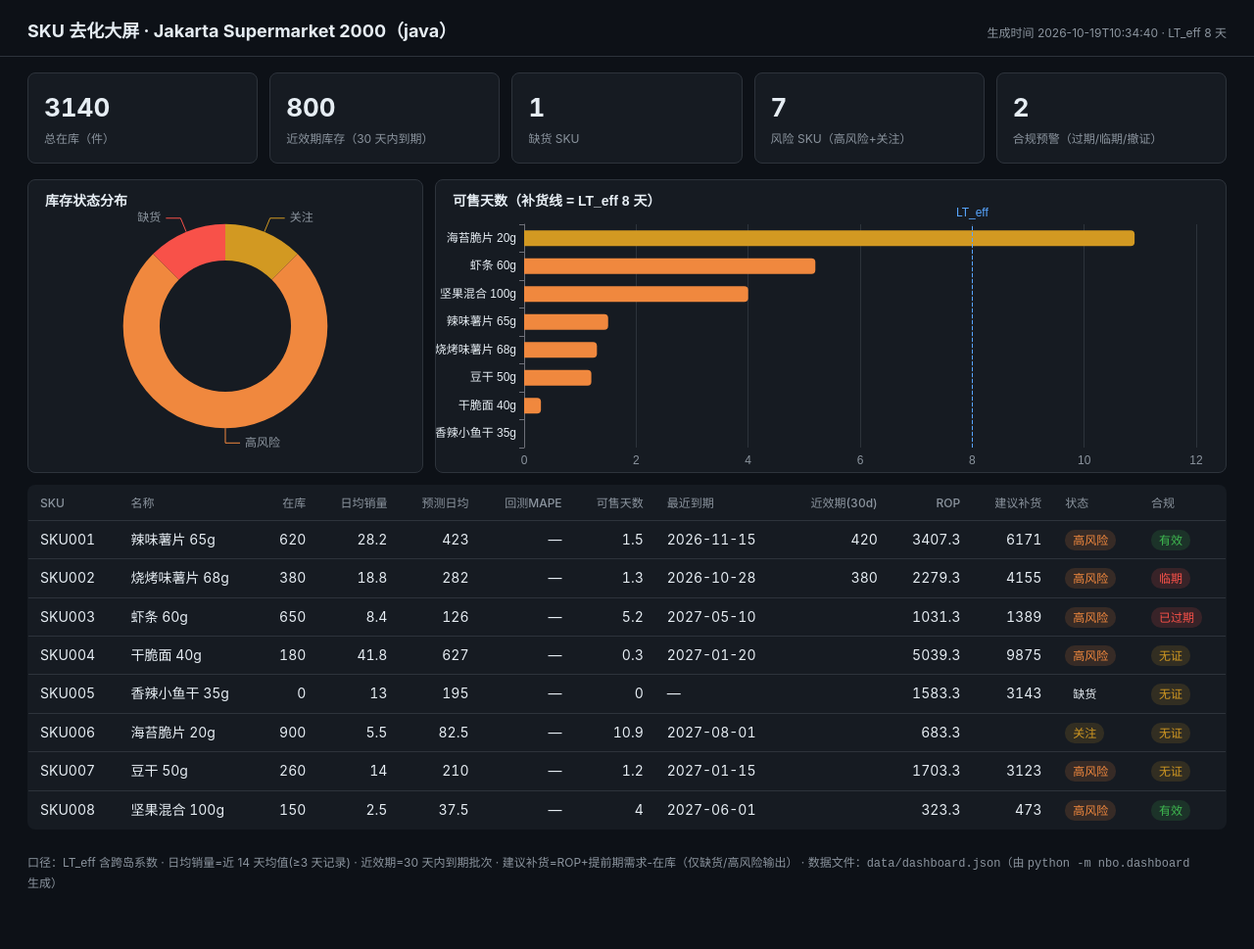
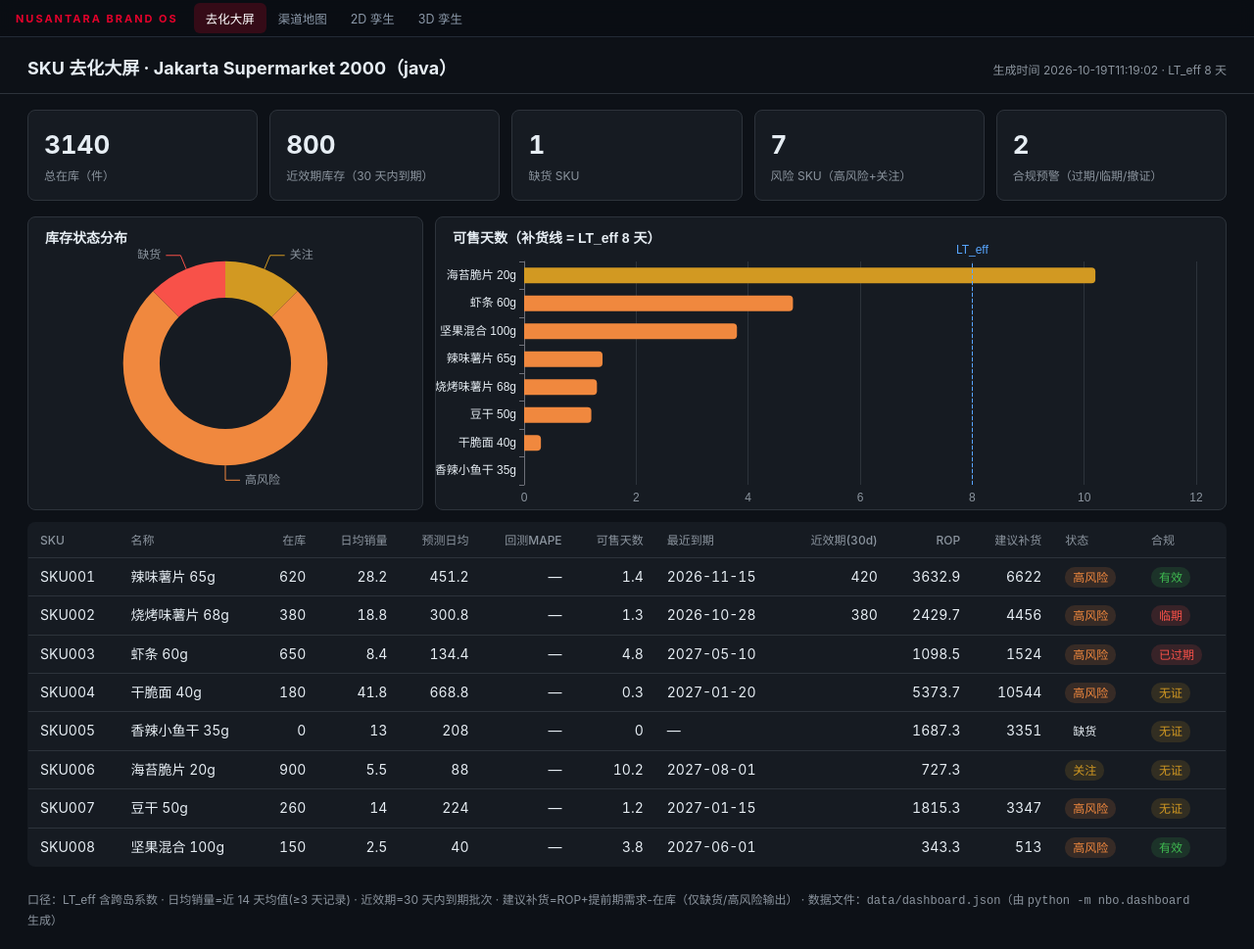
Before and after one commit to vfvincentwong2026/nusantara-brand-os, a plain HTML site: page web/dashboard/index.html in a window 1280 px wide. Shown: the whole page at 98% size. Before the commit the page ends 931 px from the top, so only its background shows below. Drawn offline with Linux system fonts and the light colour scheme.

Commit message:
feat: 四模块页统一导航条（首页/大屏/地图/2D/3D 互跳，当前页高亮）

```diff
--- a/web/dashboard/data/dashboard.json
+++ b/web/dashboard/data/dashboard.json
@@ -1,5 +1,5 @@
 {
-  "generated_at": "2026-10-19T10:34:40",
+  "generated_at": "2026-10-19T11:19:02",
   "store": {
     "id": "store-jkt-2000",
     "name": "Jakarta Supermarket 2000",
@@ -24,13 +24,13 @@
       "category": "零食",
       "on_hand": 620,
       "avg_daily": 28.2,
-      "forecast_daily": 423.0,
-      "days_of_supply": 1.5,
+      "forecast_daily": 451.2,
+      "days_of_supply": 1.4,
       "backtest_mape": null,
       "next_expiry": "2026-11-15",
       "near_expiry_qty": 420,
-      "rop": 3407.3,
-      "suggest_qty": 6171,
+      "rop": 3632.9,
+      "suggest_qty": 6622,
       "status": "high",
       "cert_status": "valid",
       "cert_label": "有效"
@@ -41,13 +41,13 @@
       "category": "零食",
       "on_hand": 380,
       "avg_daily": 18.8,
-      "forecast_daily": 282.0,
+      "forecast_daily": 300.8,
       "days_of_supply": 1.3,
       "backtest_mape": null,
       "next_expiry": "2026-10-28",
       "near_expiry_qty": 380,
-      "rop": 2279.3,
-      "suggest_qty": 4155,
+      "rop": 2429.7,
+      "suggest_qty": 4456,
       "status": "high",
       "cert_status": "expiring",
       "cert_label": "临期"
@@ -58,13 +58,13 @@
       "category": "零食",
       "on_hand": 650,
       "avg_daily": 8.4,
-      "forecast_daily": 126.0,
-      "days_of_supply": 5.2,
+      "forecast_daily": 134.4,
+      "days_of_supply": 4.8,
       "backtest_mape": null,
       "next_expiry": "2027-05-10",
       "near_expiry_qty": 0,
-      "rop": 1031.3,
-      "suggest_qty": 1389,
+      "rop": 1098.5,
+      "suggest_qty": 1524,
       "status": "high",
       "cert_status": "expired",
       "cert_label": "已过期"
@@ -75,13 +75,13 @@
       "category": "零食",
       "on_hand": 180,
       "avg_daily": 41.8,
-      "forecast_daily": 627.0,
+      "forecast_daily": 668.8,
       "days_of_supply": 0.3,
       "backtest_mape": null,
       "next_expiry": "2027-01-20",
       "near_expiry_qty": 0,
-      "rop": 5039.3,
-      "suggest_qty": 9875,
+      "rop": 5373.7,
+      "suggest_qty": 10544,
       "status": "high",
       "cert_status": "none",
       "cert_label": "无证"
@@ -92,13 +92,13 @@
       "category": "零食",
       "on_hand": 0,
       "avg_daily": 13.0,
-      "forecast_daily": 195.0,
+      "forecast_daily": 208.0,
       "days_of_supply": 0.0,
       "backtest_mape": null,
       "next_expiry": null,
       "near_expiry_qty": 0,
-      "rop": 1583.3,
-      "suggest_qty": 3143,
+      "rop": 1687.3,
+      "suggest_qty": 3351,
       "status": "out_of_stock",
       "cert_status": "none",
       "cert_label": "无证"
@@ -109,12 +109,12 @@
       "category": "零食",
       "on_hand": 900,
       "avg_daily": 5.5,
-      "forecast_daily": 82.5,
-      "days_of_supply": 10.9,
+      "forecast_daily": 88.0,
+      "days_of_supply": 10.2,
       "backtest_mape": null,
       "next_expiry": "2027-08-01",
       "near_expiry_qty": 0,
-      "rop": 683.3,
+      "rop": 727.3,
       "suggest_qty": 0,
       "status": "watch",
       "cert_status": "none",
@@ -126,13 +126,13 @@
       "category": "零食",
       "on_hand": 260,
       "avg_daily": 14.0,
-      "forecast_daily": 210.0,
+      "forecast_daily": 224.0,
       "days_of_supply": 1.2,
       "backtest_mape": null,
       "next_expiry": "2027-01-15",
       "near_expiry_qty": 0,
-      "rop": 1703.3,
-      "suggest_qty": 3123,
+      "rop": 1815.3,
+      "suggest_qty": 3347,
       "status": "high",
       "cert_status": "none",
       "cert_label": "无证"
@@ -143,13 +143,13 @@
       "category": "零食",
       "on_hand": 150,
       "avg_daily": 2.5,
-      "forecast_daily": 37.5,
-      "days_of_supply": 4.0,
+      "forecast_daily": 40.0,
+      "days_of_supply": 3.8,
       "backtest_mape": null,
       "next_expiry": "2027-06-01",
       "near_expiry_qty": 0,
-      "rop": 323.3,
-      "suggest_qty": 473,
+      "rop": 343.3,
+      "suggest_qty": 513,
       "status": "high",
       "cert_status": "valid",
       "cert_label": "有效"
--- a/web/dashboard/index.html
+++ b/web/dashboard/index.html
@@ -13,7 +13,14 @@
     --cert-bad: #f85149; --cert-warn: #d29922;
   }
   * { margin: 0; padding: 0; box-sizing: border-box; }
-  body { background: var(--bg); color: var(--text); font: 14px/1.6 -apple-system, "Segoe UI", "Microsoft YaHei", sans-serif; }
+  body { background: var(--bg); color: var(--text); font: 14px/1.6 -apple-system, "Segoe UI", "Microsoft YaHei", sans-serif; padding-top: 38px; }
+  .nbo-nav { position:fixed; top:0; left:0; right:0; height:38px; z-index:10000; display:flex; align-items:center;
+    padding:0 16px; background:rgba(10,14,20,.92); backdrop-filter:blur(8px); border-bottom:1px solid #232b36;
+    font:12.5px -apple-system,"Segoe UI","Microsoft YaHei",sans-serif; }
+  .nbo-nav .brand { color:#e4022b; font-weight:700; letter-spacing:.18em; font-size:11px; text-decoration:none; margin-right:16px; }
+  .nbo-nav a.nl { color:#8b98a8; text-decoration:none; padding:6px 12px; border-radius:6px; }
+  .nbo-nav a.nl:hover { color:#e8eef5; }
+  .nbo-nav a.nl.on { color:#fff; background:rgba(228,2,43,.2); }
   header { display: flex; justify-content: space-between; align-items: baseline; padding: 18px 28px 10px; border-bottom: 1px solid var(--line); }
   header h1 { font-size: 18px; }
   header .meta { color: var(--dim); font-size: 12px; }
@@ -40,6 +47,18 @@
 </style>
 </head>
 <body>
+<nav class="nbo-nav">
+  <a class="brand" href="/">NUSANTARA BRAND OS</a>
+  <a class="nl" data-p="dashboard" href="/dashboard/">去化大屏</a>
+  <a class="nl" data-p="map" href="/map/">渠道地图</a>
+  <a class="nl" data-p="floorplan" href="/floorplan/">2D 孪生</a>
+  <a class="nl" data-p="three" href="/three/">3D 孪生</a>
+</nav>
+<script>
+  (() => { const p = location.pathname;
+    document.querySelectorAll('.nbo-nav a.nl').forEach(a => { if (p.includes(a.dataset.p)) a.classList.add('on'); });
+  })();
+</script>
 <header>
   <h1>SKU 去化大屏 · <span id="store-name">…</span></h1>
   <div class="meta" id="generated-at"></div>
--- a/web/map/data/channel_map.json
+++ b/web/map/data/channel_map.json
@@ -1,5 +1,5 @@
 {
-  "generated_at": "2026-10-19T10:34:41",
+  "generated_at": "2026-10-19T11:19:03",
   "params": {
     "radius_m": 500
   },
```
Also changed, not shown: web/floorplan/index.html (+22 -1 lines), web/map/index.html (+22 -1 lines), web/three/index.html (+20 -1 lines), web/twin/data/optimize-2000.json (+1 -1 lines).
